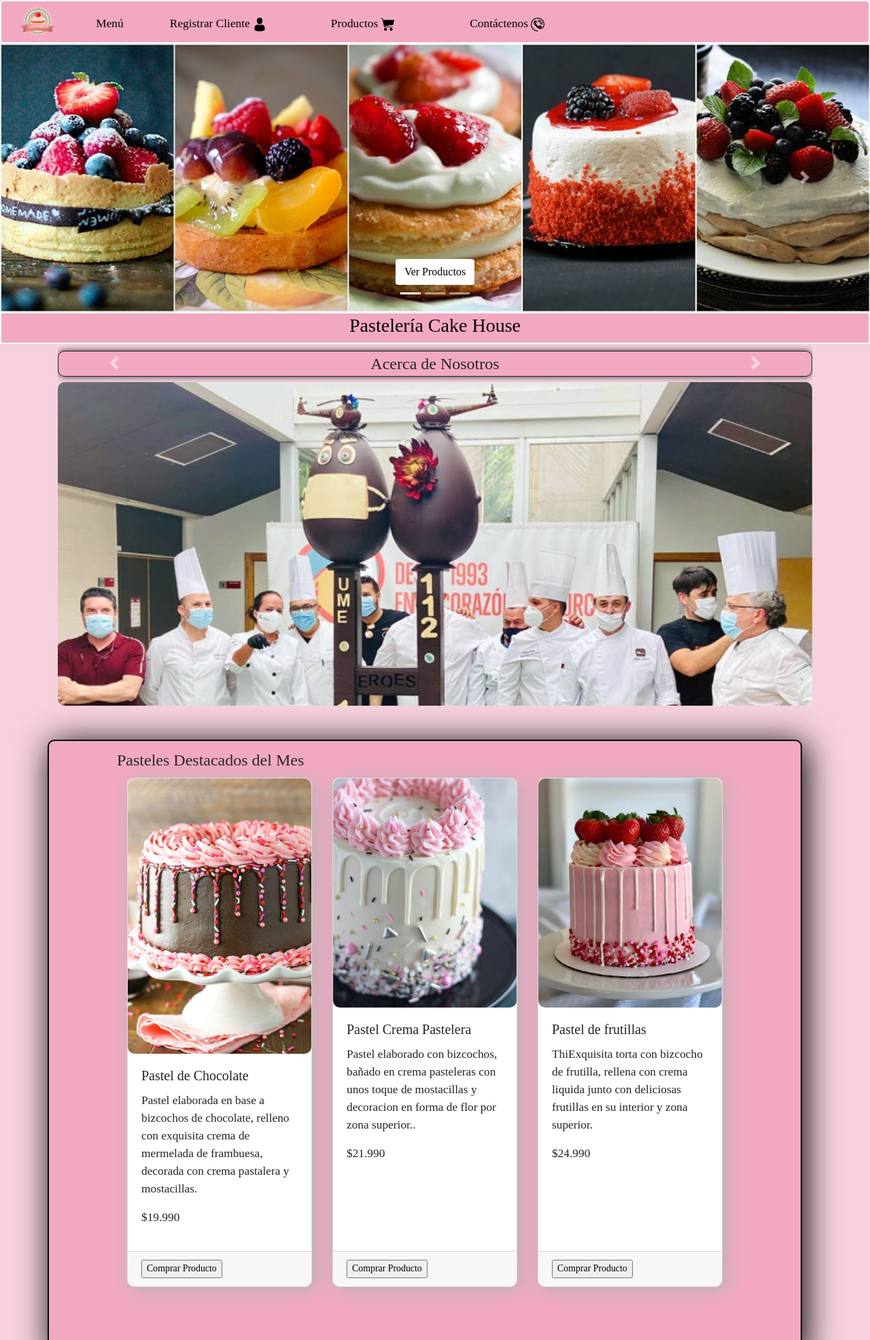
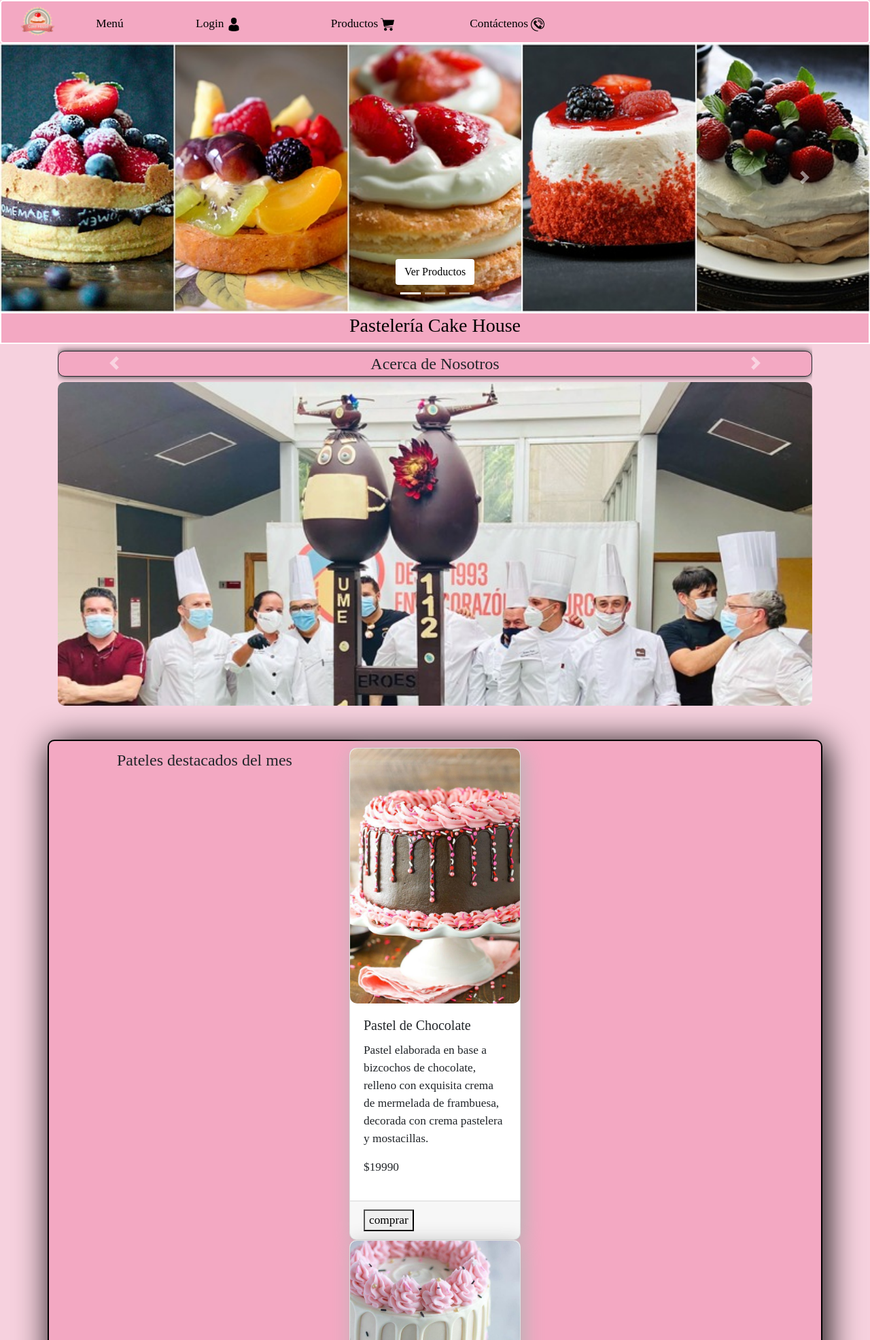
Before and after one commit to David-Valenzuela/Parcial4-CakeHouse, a Django app: page /pasteleria/ in a window 1280 px wide. Shown: the top 1971 px of the page at 68% size. Run offline with Django 3.2, Linux system fonts and the light colour scheme; data comes from the database, SQL or seed files in the repository; some libraries are stand-ins or nearby versions.

Commit message:
Se modica views de menu y se mejora el menu.html

```diff
--- a/pasteleria/templates/pasteleria/iniciar_sesion.html
+++ b/pasteleria/templates/pasteleria/iniciar_sesion.html
@@ -25,7 +25,7 @@
                 <img src="{% static 'pasteleria/img/logo.png' %}" alt="Logo cake house" width="60">
             </div>
             <div class="menu col-sm-1">
-                <a class="letra-menu" href="">Menú</a>
+                <a class="letra-menu" href="{% url 'pasteleria:menu' %}">Menú</a>
             </div>
             <div class="menu col-sm-2">
                 <a class="letra-menu" href="#">Login <img class="img-r" src="{% static 'pasteleria/img/man-user.png' %}" alt=""></a>
--- a/pasteleria/templates/pasteleria/menu.html
+++ b/pasteleria/templates/pasteleria/menu.html
@@ -23,16 +23,19 @@
           <img src="{% static 'pasteleria/img/logo.png'%}" alt="Logo cake house" width="60">
         </div>
         <div class="menu col-sm-1">
-          <a class="letra-menu" href="Menu.html">Menú</a>
+          <a class="letra-menu" href="{% url 'pasteleria:menu' %}">Menú</a>
         </div>
         <div class="menu col-sm-2">
-          <a class="letra-menu" href="{% url 'pasteleria:agregar_cliente' %}">Registrar Cliente</a> <img class="img-r" src="{% static 'pasteleria/img/man-user.png'%}" alt=""></a>
+          <a class="letra-menu" href="{% url 'pasteleria:iniciar_sesion' %}">Login</a> <img class="img-r"
+            src="{% static 'pasteleria/img/man-user.png'%}" alt=""></a>
         </div>
         <div class="menu col-sm-2">
-          <a class="letra-menu" href="">Productos <img class="img-c" src="{% static 'pasteleria/img/carrito.png'%}" alt=""></a>
+          <a class="letra-menu" href="">Productos <img class="img-c" src="{% static 'pasteleria/img/carrito.png'%}"
+              alt=""></a>
         </div>
         <div class="menu col-sm-2">
-          <a class="letra-menu" href="">Contáctenos <img class="img-con" src="{% static 'pasteleria/img/contacto.png'%}" alt=""></a>
+          <a class="letra-menu" href="">Contáctenos <img class="img-con" src="{% static 'pasteleria/img/contacto.png'%}"
+              alt=""></a>
         </div>
         <h5 class=" menu card-title col-sm-2" id="dolar" class="card-text" style="float: right; "></h5>
         <h5 class=" menu card-title col-sm-2" id="euro" class="card-text" style="float: right; "></h5>
@@ -117,61 +120,41 @@
   <!--acerca de nosotros-->
 
   <!--DESTACOS DEL-->
+  {% if listado_producto %}
   <div class="container">
-    <div class="card-deck container">
-      <legend class="titulo-mark">Pasteles Destacados del Mes</legend>
-      <div class="card">
-        <img src="img/Pastel_cafe1.jpeg" class="card-img-top" alt="...">
-        <div class="card-body">
-          <h5 class="card-title">Pastel de Chocolate</h5>
-          <p class="card-text">Pastel elaborada en base a bizcochos de chocolate, relleno con exquisita crema de
-            mermelada de frambuesa, decorada con crema pastalera y mostacillas.</p>
-          <p>$19.990</p>
+    <div class="card-deck  row row-cols-1 row-cols-md-3 g-4">
+      <legend class="titulo-mark">Pateles destacados del mes</legend>
+      <div class="col">
+        {% for p in listado_producto %}
+        <div class="card h-10">
+          {% if p.id == 1 %}
+          <img src="{% static 'pasteleria/img/Pastel_cafe1.jpeg'%}" class="card-img-top"
+            alt="no se enconto la imagen del producto">
+          {%endif%}
+          {% if p.id == 2 %}
+          <img src="{% static 'pasteleria/img/pastel_crema.jpeg'%}" class="card-img-top"
+            alt="no se enconto la imagen del producto">
+          {%endif%}
+          {% if p.id == 3 %}
+          <img src="{% static 'pasteleria/img/pastel_frutilla.jpeg'%}" class="card-img-top"
+            alt="no se enconto la imagen del producto">
+          {%endif%}
+          <div class="card-body">
+            <h5 class="card-title">{{p.nombre_producto}} </h5>
+            <p class="card-text">{{p.descripcion}}</p>
+            <p>${{p.precio}}</p>
+          </div>
+          <div class="card-footer">
+            <button>comprar</button>
+          </div>
         </div>
-        <div class="card-footer">
-          <small class="text-muted">
-            <form action="producto.html">
-              <input type="submit" value="Comprar Producto">
-            </form>
-          </small>
-        </div>
-      </div>
-      <div class="card">
-        <img src="img/pastel_crema.jpeg" class="card-img-top" alt="...">
-        <div class="card-body">
-          <h5 class="card-title">Pastel Crema Pastelera</h5>
-          <p class="card-text">Pastel elaborado con bizcochos, bañado en crema pasteleras con unos toque de
-            mostacillas
-            y decoracion en forma de flor por zona superior..</p>
-          <p>$21.990</p>
-        </div>
-        <div class="card-footer">
-          <small class="text-muted">
-            <form action="producto2.html">
-              <input type="submit" value="Comprar Producto">
-            </form>
-          </small>
-        </div>
-      </div>
-      <div class="card">
-        <img src="img/pastel_frutilla.jpeg" class="card-img-top" alt="...">
-        <div class="card-body">
-          <h5 class="card-title">Pastel de frutillas</h5>
-          <p class="card-text">ThiExquisita torta con bizcocho de frutilla, rellena con crema liquida junto con
-            deliciosas frutillas en su interior y zona superior.</p>
-          <p>$24.990</p>
-        </div>
-        <div class="card-footer">
-          <small class="text-muted">
-            <form action="producto3.html">
-              <input type="submit" value="Comprar Producto">
-            </form>
-          </small>
-        </div>
+        {% endfor %}
       </div>
     </div>
-    <!--Destacado del mes-->
   </div>
+  {% else %}
+  <p>no se encontro el producto</p>
+  {% endif%}
   <!-- Footer -->
   <footer class="page-footer font-small">
     <div class="container-fluid">
--- a/pasteleria/views.py
+++ b/pasteleria/views.py
@@ -10,7 +10,9 @@ from django.contrib.auth import authenticate, login
 
 #views de Meni
 def menu(request):
-    return render(request,'pasteleria/menu.html')
+    listado_producto = Producto.objects.all()
+    context = {'listado_producto':listado_producto}
+    return render(request,'pasteleria/menu.html',context)
 
 
 
```
Also changed, not shown: pasteleria/static/pasteleria/js/login.js (+0 -11 lines).
